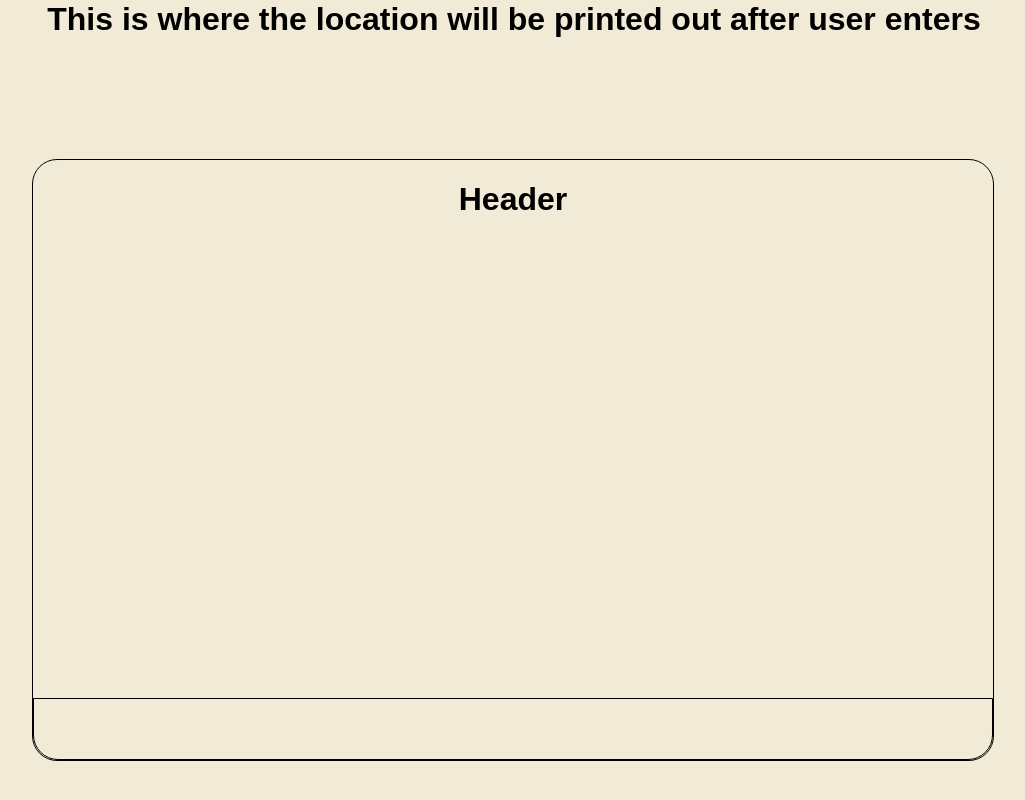
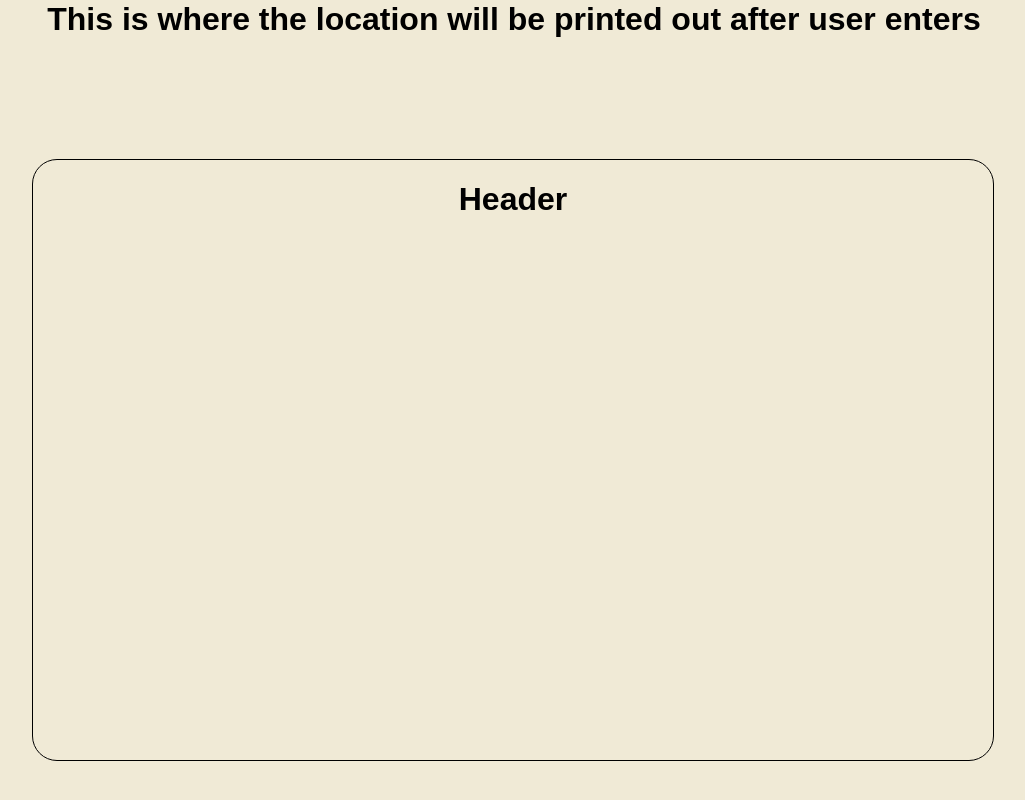
Before and after one commit to AlexHolly007/gee_project, a React (Vite) app: page / in a window 1280 px wide. Shown: the part 1250-2050 px from the top of the page, without its empty margins (126-1151 px from the left). Built offline with nearby package versions, Linux system fonts and the light colour scheme.

Commit message:
modified timecard

```diff
--- a/src/components/timeCard.jsx
+++ b/src/components/timeCard.jsx
@@ -7,9 +7,6 @@ export default function timeCard() {
             <div className='timeContainer'>
                 <div className="bigCard">
                     <h1>Header</h1>
-                    <div className='actionBar'>
-
-                    </div>
                 </div>
             </div>
         </>
--- a/src/css/timeCard.css
+++ b/src/css/timeCard.css
@@ -16,10 +16,3 @@
     flex-direction: column;
     justify-content: space-between;
 }
-
-.actionBar {
-    border: 1px solid black;
-    height: 60px; /* Adjust the height as needed */
-    border-bottom-left-radius: 25px;
-    border-bottom-right-radius: 25px;
-}
```
